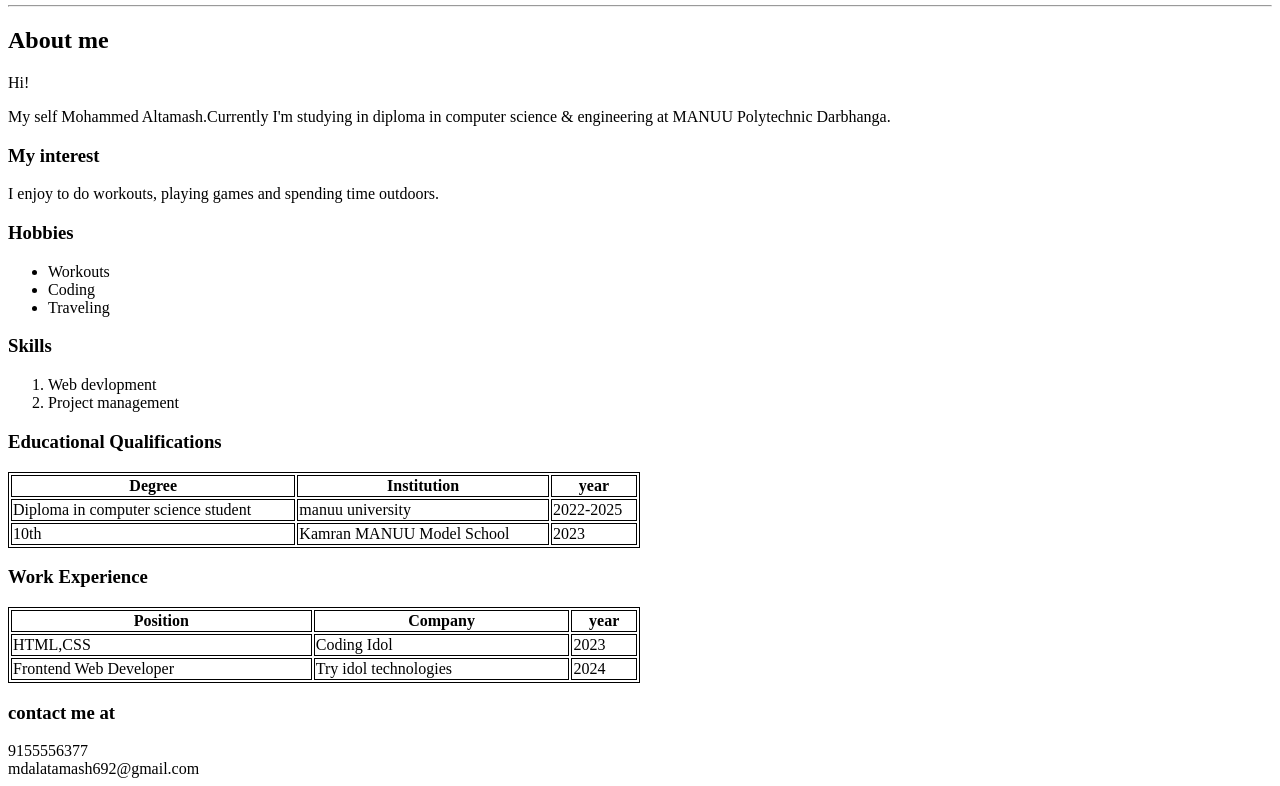
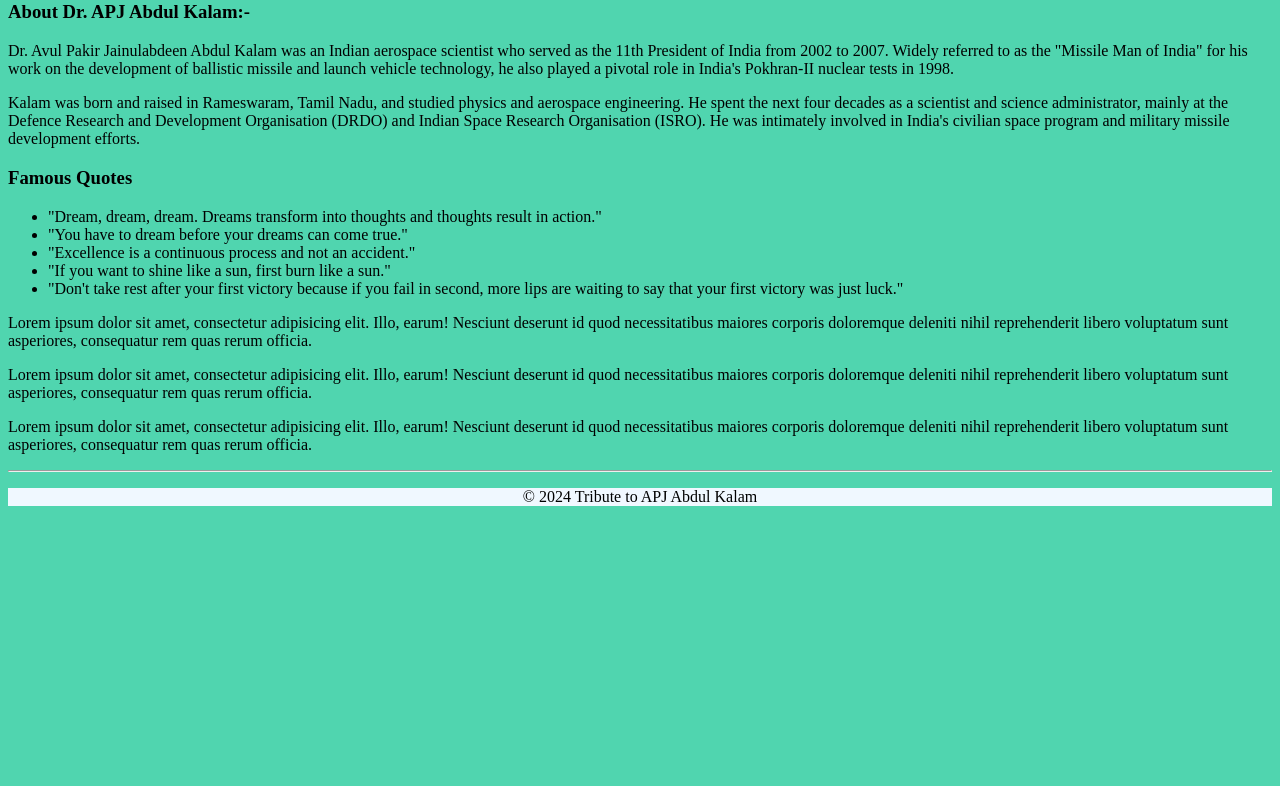
Before and after one commit to mrmdaltamash/INTERNSHIP-2024, a plain HTML site: page index.html in a window 1280 px wide. Shown: the part 319-1105 px from the top of the page. After the commit the page ends 841 px from the top, so only its background shows below. Drawn offline with Linux system fonts and the light colour scheme.

Commit message:
ASSIGNMENT 2

```diff
--- a/index.html
+++ b/index.html
@@ -1,84 +1,51 @@
 <html lang="en"><head>
-        <meta charset="UTF-8">
-        <meta name="viewport" content="width=device-width, initial-scale=1.0">
-        <title>biodata</title>
-        <style>
-       #table1, th, td {
-         border: 1px solid black;
-       }
-       #table2, th, td {
-          border: 1px solid black;
-       }
+    <meta charset="UTF-8">
+    <meta name="viewport" content="width=device-width, initial-scale=1.0">
+    <title>APJ Abdul Kalam - Tribute</title>
+    <link rel="stylesheet" href="styles.css">
+</head>
+<body style="background-color: #50d5af;">
+    <div class="container">
+        <header>
+            <h1 style="text-align: center;">Dr. APJ Abdul Kalam</h1>
+            <h2>The People's President</h2>
+        </header>
+        </body>
+        <section class="image-section">
+            <div style="max-width: 250px;">
+                <img style="width: 100%; border-radius: 10%;" src="WhatsApp Image 2024-08-14 at 10.38.33_d923bcfa.jpg" alt="APJ Abdul Kalam">
+            </div>
 
-       </style>
-    </head>
-    <body>
-        <h1>BIO DATA</h1>
-        <div>
-            <img src="SELF PIC.jpg" alt="MOHAMMAD ALTAMASH" width="100"
-                style="border-radius: 50%;"> <h1
-                style="font-family: 'Gill Sans', 'Gill Sans MT', Calibri, 'Trebuchet MS', sans-serif;">MOHAMMED
-                ALTAMASH</h1>
-        </div>
+        </section>
 
-        <hr>
-        <h2>About me</h2>
-        <p>Hi!</p>
-        <p>My self Mohammed Altamash.Currently I'm studying in diploma in
-            computer science &amp; engineering at MANUU Polytechnic
-            Darbhanga.</p>
-        <h3>My interest</h3>
-        <p>I enjoy to do workouts, playing games and spending time outdoors.</p>
-        <h3>Hobbies</h3>
-        <ul>
-            <li>Workouts</li>
-            <li>Coding</li>
-            <li>Traveling</li>
-        </ul>
-        <h3>Skills</h3>
-        <ol>
-            <li>Web devlopment</li>
-            <li>Project management</li>
-        </ol>
-        <h3>Educational Qualifications</h3>
-        <table id="table1" style="width:50%">
-            <tbody><tr>
-                    <th>Degree</th>
-                    <th>Institution</th>
-                    <th>year</th>
-                </tr>
-                <tr>
-                    <td>Diploma in computer science student</td>
-                    <td>manuu university</td>
-                    <td>2022-2025</td>
-                </tr>
-                <tr>
-                    <td>10th</td>
-                    <td>Kamran MANUU Model School</td>
-                    <td>2023</td>
-                </tr>
+        <section class="bio-section">
+            <h3>About Dr. APJ Abdul Kalam:-</h3>
+            <p>
+                Dr. Avul Pakir Jainulabdeen Abdul Kalam was an Indian aerospace scientist who served as the 11th President of India from 2002 to 2007. Widely referred to as the "Missile Man of India" for his work on the development of ballistic missile and launch vehicle technology, he also played a pivotal role in India's Pokhran-II nuclear tests in 1998.
+            </p>
+            <p>
+                Kalam was born and raised in Rameswaram, Tamil Nadu, and studied physics and aerospace engineering. He spent the next four decades as a scientist and science administrator, mainly at the Defence Research and Development Organisation (DRDO) and Indian Space Research Organisation (ISRO). He was intimately involved in India's civilian space program and military missile development efforts.
+            </p>
+        </section>
 
-            </tbody></table>
-        <h3>Work Experience</h3>
-        <table id="table2" style="width:50%">
-            <tbody><tr>
-                    <th>Position</th>
-                    <th>Company</th>
-                    <th>year</th>
-                </tr>
-                <tr>
-                    <td>HTML,CSS</td>
-                    <td>Coding Idol</td>
-                    <td>2023</td>
-                </tr><tr>
-                    <td>Frontend Web Developer</td>
-                    <td>Try idol technologies</td>
-                    <td>2024</td>
-                </tr>
+        <section class="quotes-section">
+            <h3>Famous Quotes</h3>
+            <ul>
+                <li>"Dream, dream, dream. Dreams transform into thoughts and thoughts result in action."</li>
+                <li>"You have to dream before your dreams can come true."</li>
+                <li>"Excellence is a continuous process and not an accident."</li>
+                <li>"If you want to shine like a sun, first burn like a sun."</li>
+                <li>"Don't take rest after your first victory because if you fail in second, more lips are waiting to say that your first victory was just luck."</li>
+            </ul>
 
-            </tbody></table>
-        <h3>contact me at</h3>
-        9155556377 <br>
-        mdalatamash692@gmail.com
+        </section>
+        <p>Lorem ipsum dolor sit amet, consectetur adipisicing elit. Illo, earum! Nesciunt deserunt id quod necessitatibus maiores corporis doloremque deleniti nihil reprehenderit libero voluptatum sunt asperiores, consequatur rem quas rerum officia.</p>
+        <p>Lorem ipsum dolor sit amet, consectetur adipisicing elit. Illo, earum! Nesciunt deserunt id quod necessitatibus maiores corporis doloremque deleniti nihil reprehenderit libero voluptatum sunt asperiores, consequatur rem quas rerum officia.</p>
+        <p>Lorem ipsum dolor sit amet, consectetur adipisicing elit. Illo, earum! Nesciunt deserunt id quod necessitatibus maiores corporis doloremque deleniti nihil reprehenderit libero voluptatum sunt asperiores, consequatur rem quas rerum officia.</p>
+<hr>
+        <footer style="text-align: center; background-color: aliceblue;">
+            <p>© 2024 Tribute to APJ Abdul Kalam</p>
+        </footer>
+    </div>
 
-    </body></html>
+</body></html>
```
Also changed, not shown: WhatsApp Image 2024-08-14 at 10.38.33_d923bcfa.jpg (added).
